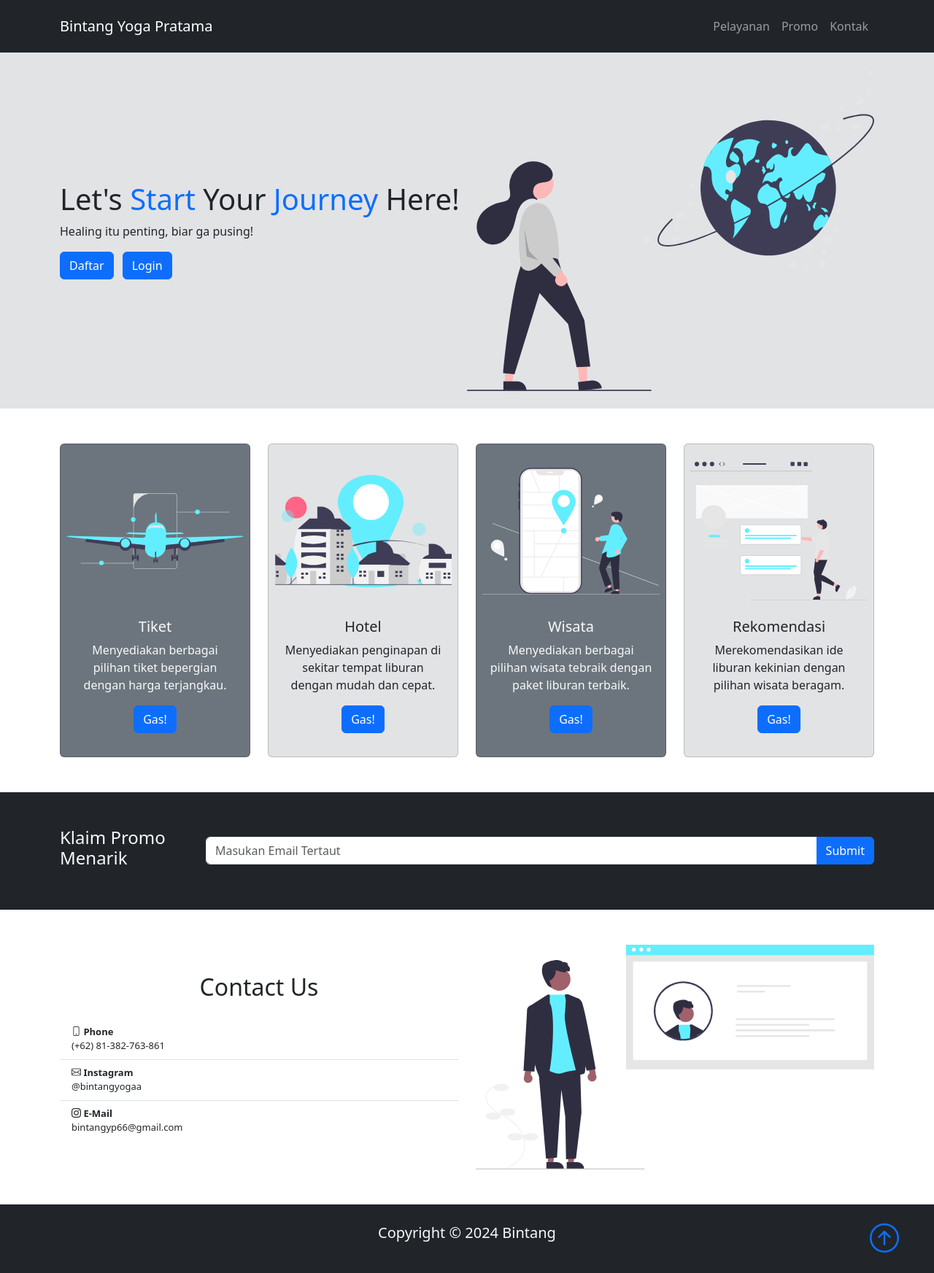
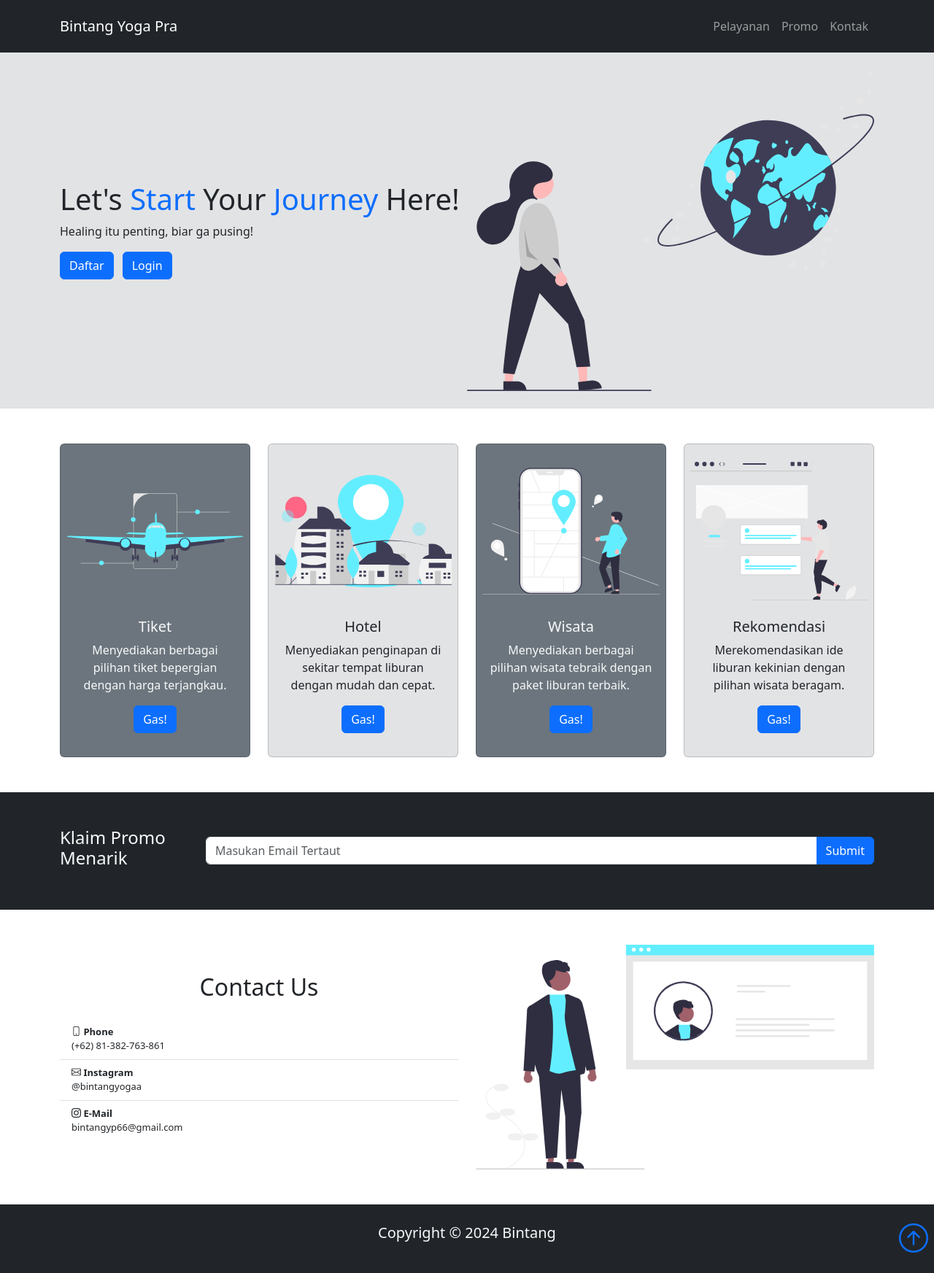
Before and after one commit to pholystar/websites-2, a plain HTML site: page index.html in a window 1280 px wide. Shown: the whole page at 73% size. Drawn offline with nearby package versions, Linux system fonts and the light colour scheme.

Commit message:
Update index.html

```diff
--- a/index.html
+++ b/index.html
@@ -13,7 +13,7 @@
 <body>
     <nav class="navbar navbar-dark bg-dark navbar-expand-md fixed-top py-3 ps-5 pe-5">
         <div class="container">
-            <a href="#" class="navbar-brand">Bintang Yoga Pratama</a>
+            <a href="#" class="navbar-brand">Bintang Yoga Pra</a>
 
             <button
                 class="navbar-toggler"
@@ -181,7 +181,7 @@
             <p class="lead text-center">Copyright &copy; 2024 Bintang</p>
 
         </div>
-        <a href="#" class="position-absolute end-0 bottom-0 pb-4 pe-5">
+        <a href="#" class="position-absolute end-0 bottom-0 pb-4 pe-2">
             <i class="bi bi-arrow-up-circle h1"></i>
         </a>
     </footer>
```
